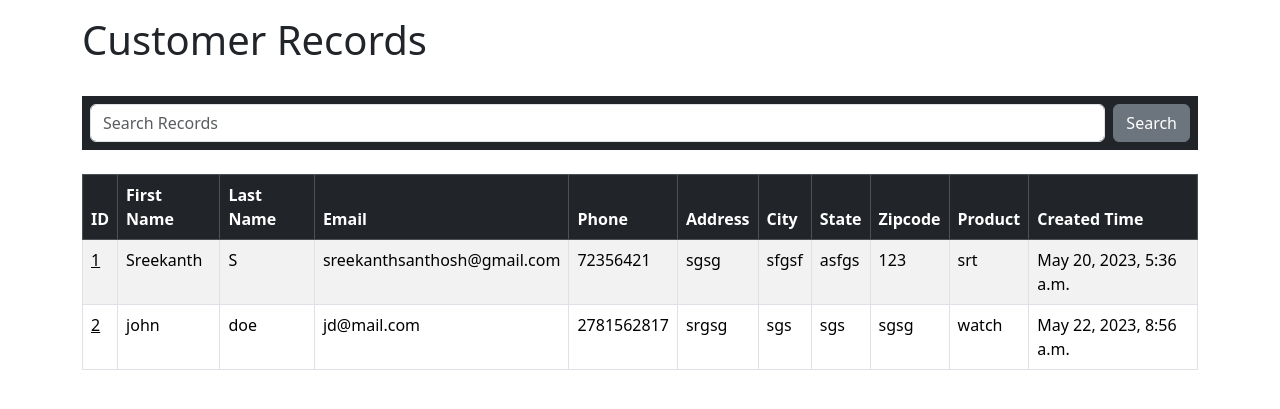
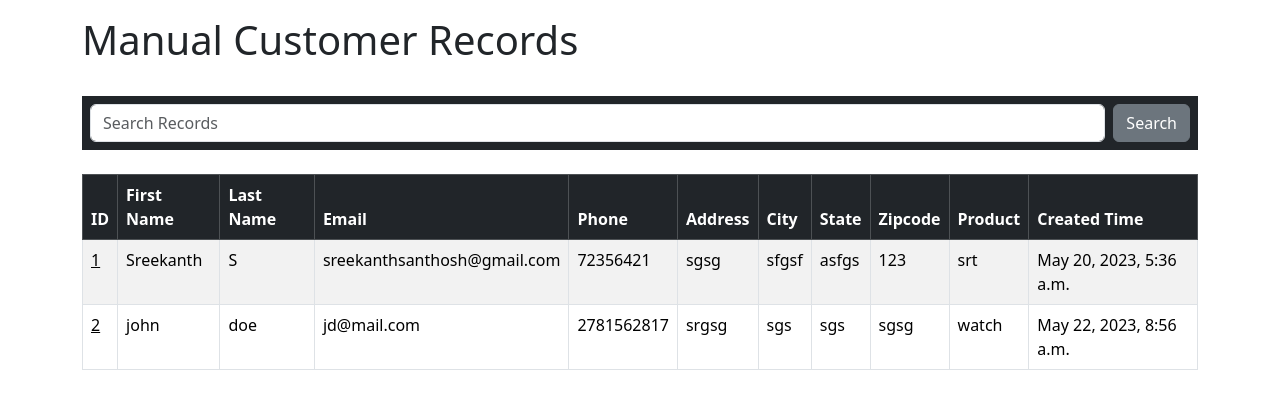
Before and after one commit to sreekanths-24/CRM, a Django app: page /crm/ in a window 1280 px wide. Shown: the part 56-465 px from the top of the page. Run offline with Django 3.2, Linux system fonts and the light colour scheme; a user stored in the database is signed in; data comes from the database, SQL or seed files in the repository; both versions use the stored data as it was after the commit; parts of the project's set-up code (start-up, migrations or seed data) failed here and were passed over.

Commit message:
made a small change

```diff
--- a/mainpart/templates/home.html
+++ b/mainpart/templates/home.html
@@ -4,7 +4,7 @@
 
 
 {% if user.is_authenticated %}
-<h1>Customer Records </h1>
+<h1>Manual Customer Records </h1>
 <br>
 <div class="bg-dark p-2">
 
```
Also changed, not shown: db.sqlite3.
